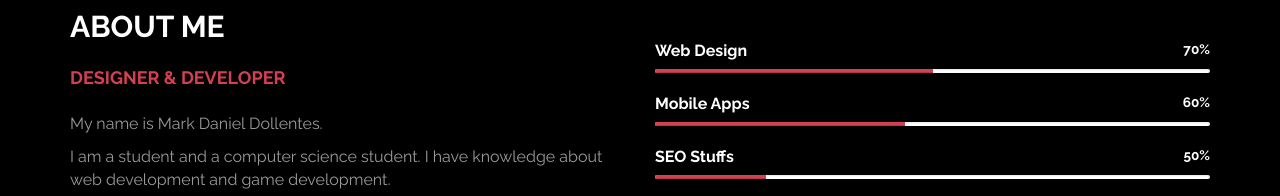
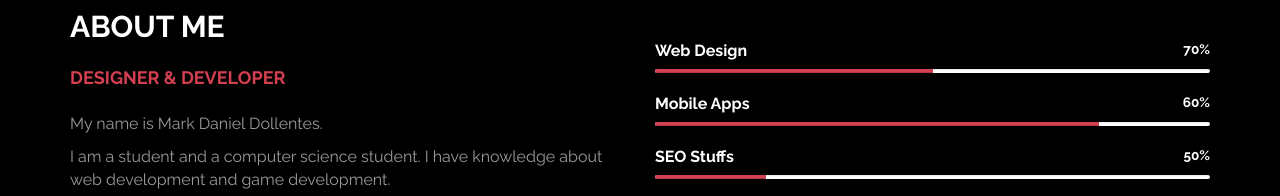
Before and after one commit to dollentesmrk/dollentesmrk.github.io, a plain HTML site: page index.html in a window 1280 px wide. Shown: the part 1260-1456 px from the top of the page. Drawn offline with Linux system fonts and the light colour scheme.

Commit message:
Update index.html

```diff
--- a/index.html
+++ b/index.html
@@ -120,7 +120,7 @@
 							</div>
 						<span>Mobile Apps <small>60%</small></span>
 							<div class="progress">
-								<div class="progress-bar progress-bar-danger" role="progressbar" aria-valuenow="80" aria-valuemin="0" aria-valuemax="100" style="width: 45%;"></div>
+								<div class="progress-bar progress-bar-danger" role="progressbar" aria-valuenow="80" aria-valuemin="0" aria-valuemax="100" style="width: 80%;"></div>
 							</div>
 						<span>SEO Stuffs <small>50%</small></span>
 							<div class="progress">
```
